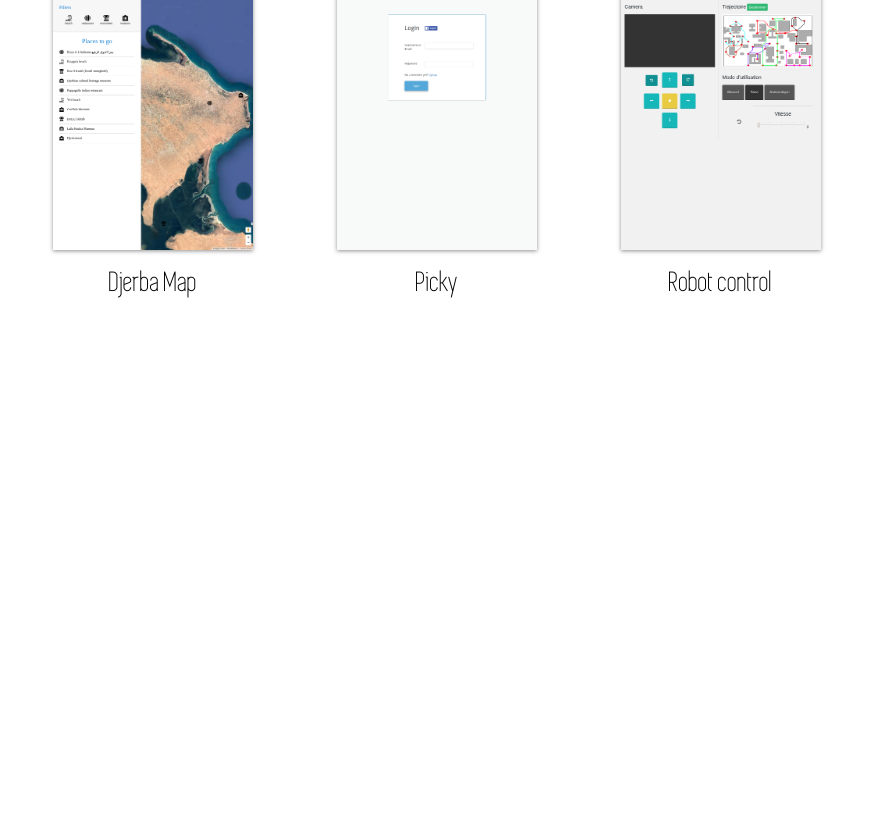
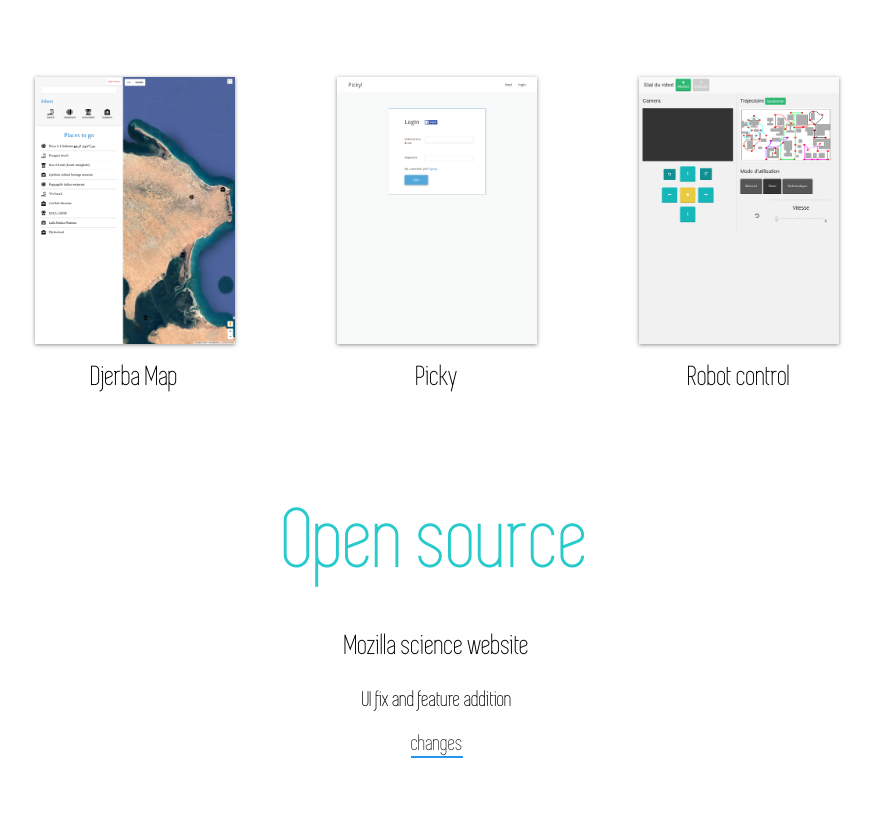
Before and after one commit to HassenPy/udacity-fsnd-resume-project, a plain HTML site: page index.html in a window 1280 px wide. Shown: the part 712-1540 px from the top of the page, without its empty margins (203-1076 px from the left). Before the commit the page ends 1065 px from the top, so only its background shows below. Drawn offline with Linux system fonts and the light colour scheme.

Commit message:
add open source section

```diff
--- a/css/main.css
+++ b/css/main.css
@@ -1,9 +1,21 @@
-html,
-body {
+html, body {
   height: 100%;
 }
+
 body {
-  font-size: 18px;
+  font-size: 22px;
+}
+
+h1 {
+  font-size: 2.2em;
+}
+
+h2 {
+  font-size: 1.6em;
+}
+
+h3 {
+  font-size: 1.3em;
 }
 
 @font-face {
@@ -15,11 +27,19 @@ body {
 .violet {
   color: #ac92d9;
 }
+
 .yellow {
   color: #ffdf5e;
 }
+
 .blue {
   color: #28cacb;
+}
+
+.link {
+  color: #333;
+  text-decoration: none;
+  border-bottom: 2px solid #2196F3;
 }
 
 .container {
@@ -29,7 +49,9 @@ body {
   background: #FFF;
 }
 
+
 /* banner style */
+
 .page-header {
   padding: 4em 0;
   padding-top: 7em;
@@ -46,16 +68,17 @@ body {
 
 .header-title {
   color: #333;
-  font-size: 2em;
 }
+
 .header-slogan {
   margin: .5em 0;
   margin-bottom: 2em;
   color: #333;
-  font-size: 1.5em;
 }
 
+
 /* social icons style */
+
 .social-links {
   top: .5em;
   right: 3em;
@@ -67,30 +90,32 @@ body {
 .social-links li {
   display: inline-block;
 }
+
 .social-links a {
   display: block;
   padding: 1em .25em;
   color: #FFF;
 }
+
 .social-links i {
   color: #333;
-  font-size: 1.5em;
 }
 
 .nav li {
   display: inline-block;
   margin: .5em;
 }
+
 .nav li a {
   padding: .25em;
   color: #333;
-  font-size: 1.3em;
   text-decoration: none;
 }
 
 .projects-link {
   border-bottom: 2px solid #c3b7d8;
 }
+
 .projects-link:hover {
   background: #c3b7d8;
 }
@@ -98,6 +123,7 @@ body {
 .os-link {
   border-bottom: 2px solid #28cacb;
 }
+
 .os-link:hover {
   background: #28cacb;
 }
@@ -105,35 +131,48 @@ body {
 .so-link {
   border-bottom: 2px solid #ffdf5e;
 }
+
 .so-link:hover {
   background: #ffdf5e;
 }
 
 
-/* projects section */
+/* content section */
+
 .content {
   width: 100%;
   float: left;
   text-align: center;
 }
+
 .content-header {
   text-align: center;
 }
+
 .content-title {
-  font-size: 5em;
+  font-size: 4em;
   margin: .5em 0;
 }
-.content-list {
+
+.content-container {
   max-width: 1000px;
   margin: 0 auto;
   float: none;
 }
-/* project article */
+
+
+/* projects list */
+
+.projects-list {
+  display: inline-block;
+}
+
 .project {
   padding: 2em;
   margin: .25em;
   display: inline-block;
 }
+
 .project:hover .project-img {
   box-shadow: 0 4px 16px rgba(51, 51, 51, 0.55);
 }
@@ -143,11 +182,39 @@ body {
   box-shadow: 0 1px 4px rgba(51, 51, 51, 0.55);
   transition: box-shadow .35s ease-in-out;
 }
+
 .project-title {
-  font-size: 1.6em;
   margin: .5em 0;
 }
+
 .project-link {
   text-decoration: none;
   color: inherit;
 }
+
+
+/* contributions table */
+
+.repos-list {
+  display: inline-block;
+}
+
+.repo {
+  width: 100%;
+  display: block;
+  float: left;
+  margin-bottom: 2em;
+}
+
+.repo-title {
+  color: #000;
+  margin-bottom: 1em;
+}
+
+.repo-contrib {
+  margin-bottom: 1em;
+}
+
+.repo-contrib-link {
+  margin-bottom: 1em;
+}
--- a/index.html
+++ b/index.html
@@ -1,5 +1,6 @@
 <!DOCTYPE html>
 <html>
+
 <head>
   <meta charset="utf-8">
   <meta name="viewport" content="width=device-width, initial-scale=1">
@@ -8,6 +9,7 @@
   <link rel="stylesheet" href="css/main.css">
   <link rel="stylesheet" href="fontello/css/fontello.css">
 </head>
+
 <body>
 
   <div class="container">
@@ -39,9 +41,6 @@
             <li>
               <a href="#" class="os-link">Open source</a>
             </li>
-            <li>
-              <a href="#" class="so-link">Tech Q/A</a>
-            </li>
           </ul>
         </nav>
       </header>
@@ -51,29 +50,49 @@
           <h2 class="content-title violet">Projects</h2>
         </header>
 
-        <ul class="content-list">
+        <div class="content-container">
+          <ul class="projects-list">
             <li class="project">
               <a href="#" class="project-link">
                 <img src="img/projects/neighborhood-map/2.png" class="project-img" alt="">
-              <h2 class="project-title">Djerba Map</h2>
+                <h3 class="project-title">Djerba Map</h3>
               </a>
             </li>
             <li class="project">
               <a href="#" class="project-link">
                 <img src="img/projects/item-catalog/login.png" class="project-img" alt="">
-              <h2 class="project-title">Picky</h2>
+                <h3 class="project-title">Picky</h3>
               </a>
             </li>
             <li class="project">
               <a href="#" class="project-link">
                 <img src="img/projects/remote-control/control.png" class="project-img" alt="">
-              <h2 class="project-title">Robot control</h2>
+                <h3 class="project-title">Robot control</h3>
               </a>
             </li>
           </ul>
+        </div>
       </section>
+
+      <section class="content">
+        <header class="content-header">
+          <h2 class="content-title blue">Open source</h2>
+        </header>
+
+        <div class="content-container">
+          <ul class="repos-list">
+              <li class="repo">
+                <h3 class="repo-title">Mozilla science website</h3>
+                <p class="repo-contrib">UI fix and feature addition</p>
+                <div class="repo-contrib-link"><a href="#" class="link">changes</a></div>
+              </li>
+          </ul>
+        </div>
+      </section>
+
     </main>
   </div>
 
 </body>
+
 </html>
```
Lines whose indentation alone changed are shown as unchanged.
